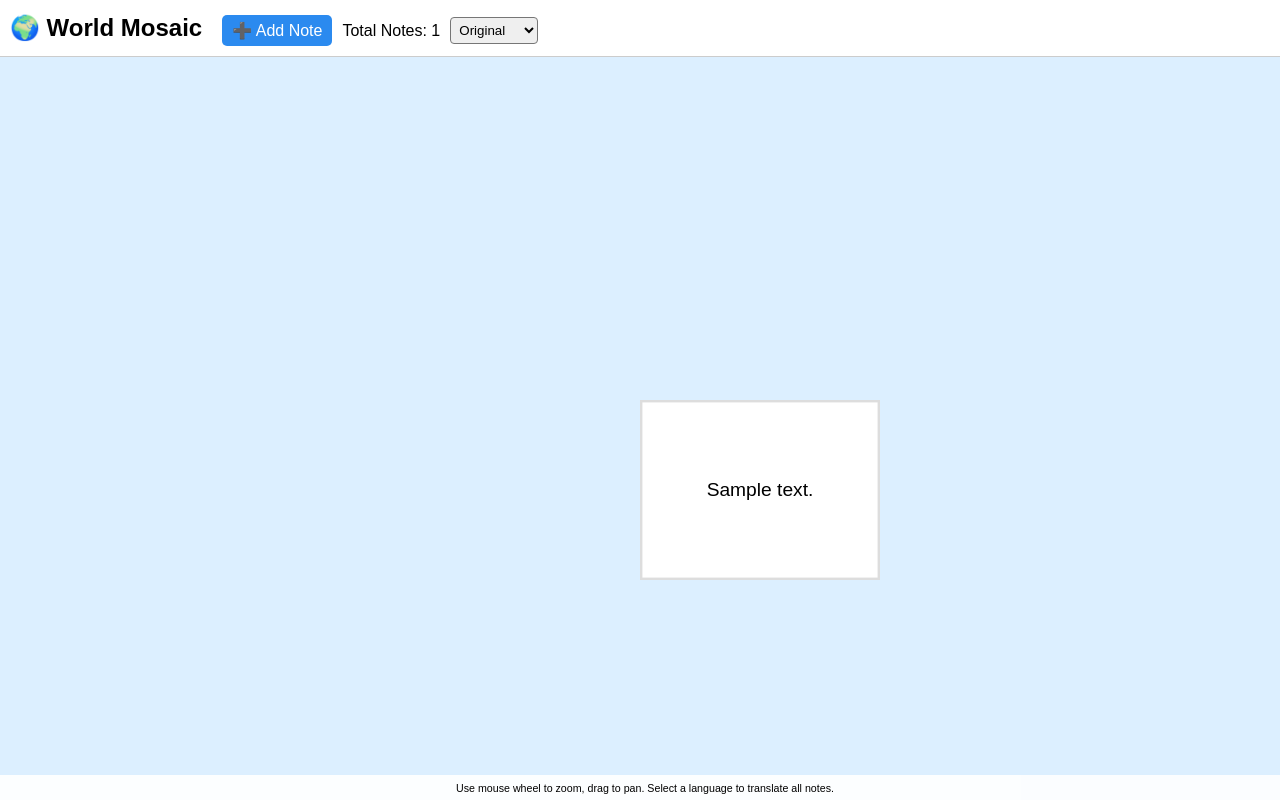
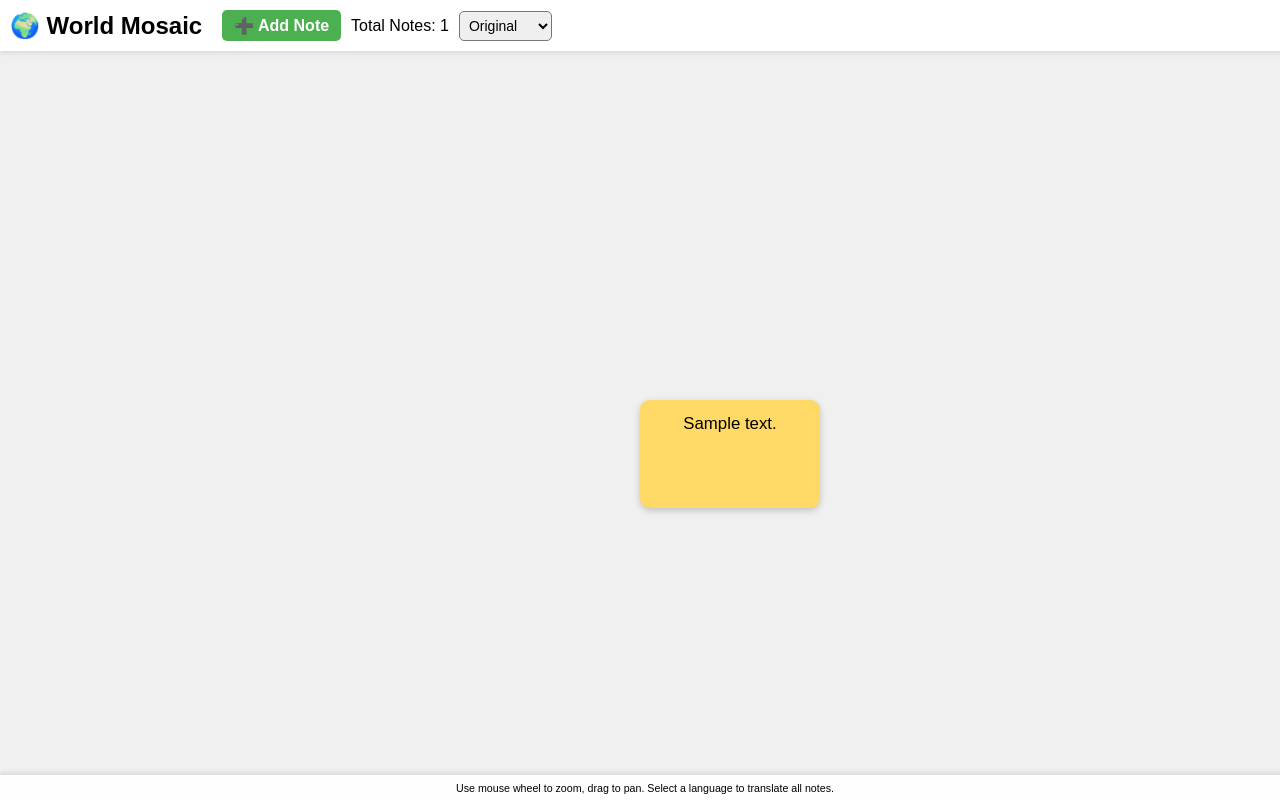
Before and after one commit to Syaafihub/World_Mosaic, a Flask app: template templates/index.html in a window 1280 px wide. Run offline with Flask 3, Linux system fonts and the light colour scheme; the template is opened without the code that fills it: most values are stand-ins (such as "Sample title", 1, 10 or a date in 2020).

Commit message:
Update styles.css

```diff
--- a/static/styles.css
+++ b/static/styles.css
@@ -1,85 +1,127 @@
+/* General body */
 body {
+  margin: 0;
   font-family: Arial, sans-serif;
-    margin: 0;
-    text-align: center;
-    background: #eef6ff;
+  overflow: hidden;
+  background: #f0f0f0;
 }
 
+/* Header */
 header {
-    padding: 10px 0;
+  position: fixed;
+  top: 0;
+  width: 100%;
   background: #fff;
-    border-bottom: 1px solid #ccc;
+  z-index: 1000;
+  padding: 10px;
+  display: flex;
+  align-items: center;
+  gap: 20px;
+  box-shadow: 0 2px 5px rgba(0,0,0,0.1);
 }
+
 header h1 {
   margin: 0;
-}
-.controls {
-    margin-top: 5px;
-    display: flex;
-    justify-content: center;
-    gap: 10px;
-    align-items: center;
-}
-.btn {
-    text-decoration: none;
-    background: #2b8aef;
-    color: white;
-    padding: 6px 10px;
-    border-radius: 5px;
-    border: none;
-    cursor: pointer;
-}
-.btn.danger {
-    background: #e05656;
+  font-size: 1.5em;
 }
 
+header .controls {
+  display: flex;
+  align-items: center;
+  gap: 10px;
+}
+
+header .btn {
+  background: #4CAF50;
+  color: white;
+  padding: 6px 12px;
+  text-decoration: none;
+  border-radius: 5px;
+  font-weight: bold;
+}
+
+header .btn:hover {
+  background: #45a049;
+}
+
+/* Canvas container */
 #canvas-container {
   width: 100vw;
-    height: 80vh;
-    overflow: hidden;
+  height: 100vh;
   position: relative;
-    background: #dcefff;
+  touch-action: none;
 }
 
-#canvas {
-    position: absolute;
-    top: 50%;
-    left: 50%;
-    transform: translate(-50%, -50%) scale(1);
-    transform-origin: center center;
-}
-
+/* Tiles / notes */
 .tile {
-    width: 200px;
-    height: 150px;
-    background: white;
-    border: 2px solid #ddd;
+  width: 150px;
+  height: 90px;
+  background: #ffd966;
+  border-radius: 8px;
   display: flex;
   align-items: center;
   justify-content: center;
+  text-align: center;
   padding: 10px;
   box-sizing: border-box;
-    text-align: center;
-    line-height: 1.2em;
-    white-space: pre-wrap;
-    overflow-wrap: anywhere;
-    word-break: normal;
-    overflow: hidden;
+  box-shadow: 0 2px 6px rgba(0,0,0,0.2);
+  font-size: 14px;
+  line-height: 1.3;
+  word-wrap: break-word;
+  overflow-wrap: break-word;
+  cursor: grab;
+  transition: transform 0.2s;
 }
 
-textarea {
-    resize: none;
-    width: 300px;
-    height: 100px;
+.tile:active {
+  cursor: grabbing;
+  transform: scale(1.05);
 }
 
-.counter {
-    font-size: 14px;
-    color: #666;
-    text-align: right;
+/* Note text */
+.note-text {
+  width: 100%;
+  height: 100%;
+  overflow-wrap: break-word;
+  word-break: break-word;
 }
 
+/* Footer */
+footer {
+  position: fixed;
+  bottom: 0;
+  width: 100%;
+  text-align: center;
+  background: rgba(255,255,255,0.9);
+  padding: 5px;
+  font-size: 0.8em;
+  box-shadow: 0 -2px 5px rgba(0,0,0,0.1);
+}
+
+/* Buttons & textareas */
+textarea {
+  width: 200px;
+  height: 50px;
+  font-size: 14px;
+}
+
+button {
+  padding: 6px 12px;
+  font-size: 14px;
+  border-radius: 5px;
+  border: none;
+  background: #4CAF50;
+  color: white;
+  cursor: pointer;
+}
+
+button:hover {
+  background: #45a049;
+}
+
+/* Dropdown */
 select {
-    padding: 4px;
-    border-radius: 4px;
+  padding: 5px;
+  font-size: 14px;
+  border-radius: 5px;
 }
```
Lines whose indentation alone changed are shown as unchanged.
